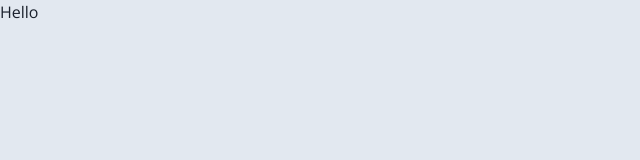
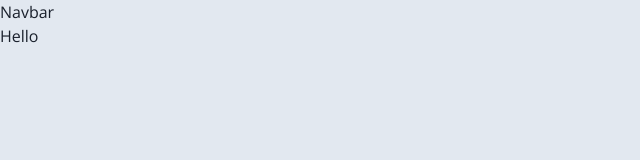
Before and after one commit to medium-sofy/Guide-Me, a Next.js app: page / in a window 1280 px wide. Shown: the top 160 px of the page, without its empty margins (0-640 px from the left). Built offline with nearby package versions, Linux system fonts and the light colour scheme.

Commit message:
Create Navbar component

```diff
--- a/src/components/Layout/Layout.tsx
+++ b/src/components/Layout/Layout.tsx
@@ -8,6 +8,7 @@ interface LayoutProps {
   const Layout: React.FC<LayoutProps> = ({ children }) => {
     return (
     <>
+        <Navbar/>
         <main>{children}</main>
     </>);
 };
--- /dev/null
+++ b/src/components/Navbar/Navbar.tsx
@@ -0,0 +1,6 @@
+import React from 'react';
+
+const Navbar:React.FC = () => {
+    return <div>Navbar</div>
+}
+export default Navbar;
```
